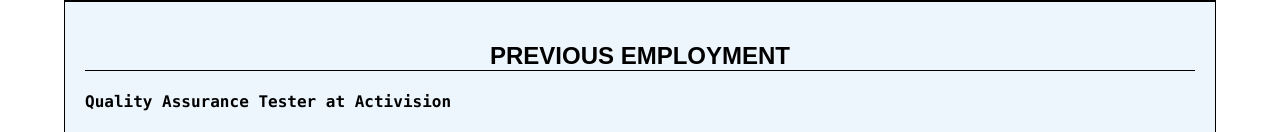
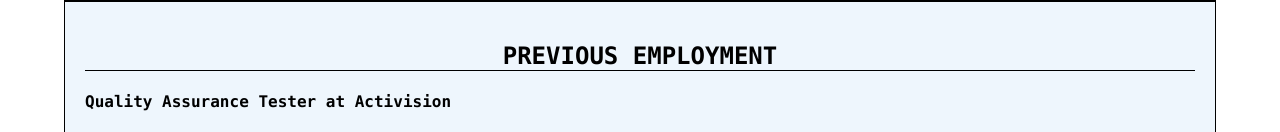
Before and after one commit to smmc16/smmc16.github.io, a plain HTML site: page index.html in a window 1280 px wide. Shown: the part 194-326 px from the top of the page. Drawn offline with Linux system fonts and the light colour scheme.

Commit message:
Update style.css

```diff
--- a/style.css
+++ b/style.css
@@ -12,7 +12,7 @@
 
 h2 {
   text-align: center;
-  font-family: sans-serif;
+  font-family: Monaco;
   text-transform: uppercase;
   border-bottom: 1px solid black;
 }
```
